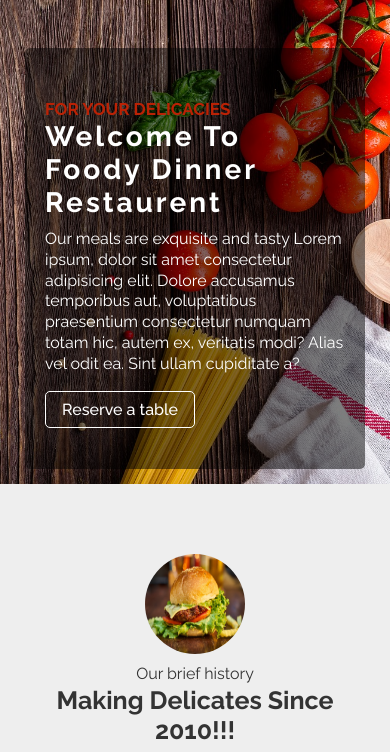
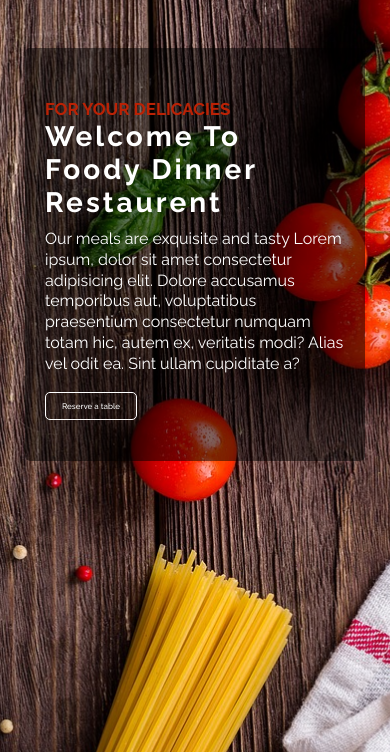
Before and after one commit to PrinceCuthbert/cuth-restaurent, a plain HTML site: page index.html in a window 390 px wide. Shown: the part 92-844 px from the top of the page. Drawn offline with Linux system fonts and the light colour scheme.

Commit message:
first commit

```diff
--- a/style.css
+++ b/style.css
@@ -96,7 +96,7 @@ ul li .current {
   background-position: center;
   background-repeat: no-repeat;
   background-size: cover;
-  height: 60vh;
+  height: 100vh;
 }
 .intro {
   width: 55%;
@@ -387,6 +387,11 @@ footer {
     width: 6rem;
     height: 6rem;
   }
+  /* BUTTON */
+  .btn {
+    width: fit-content;
+    font-size: 8px;
+  }
   /* FOOTER SECTION */
   .footer {
     flex-direction: column;
```
